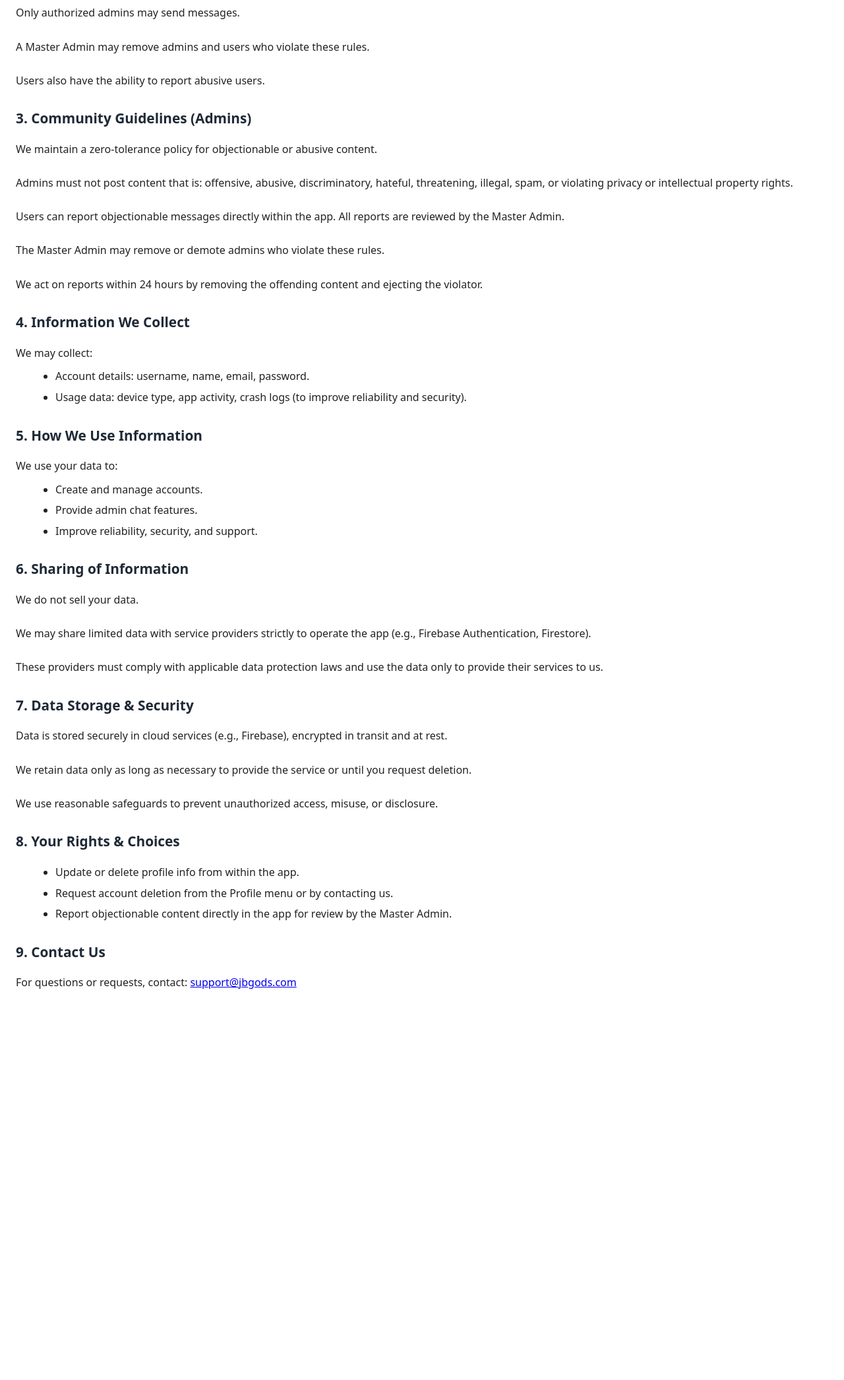
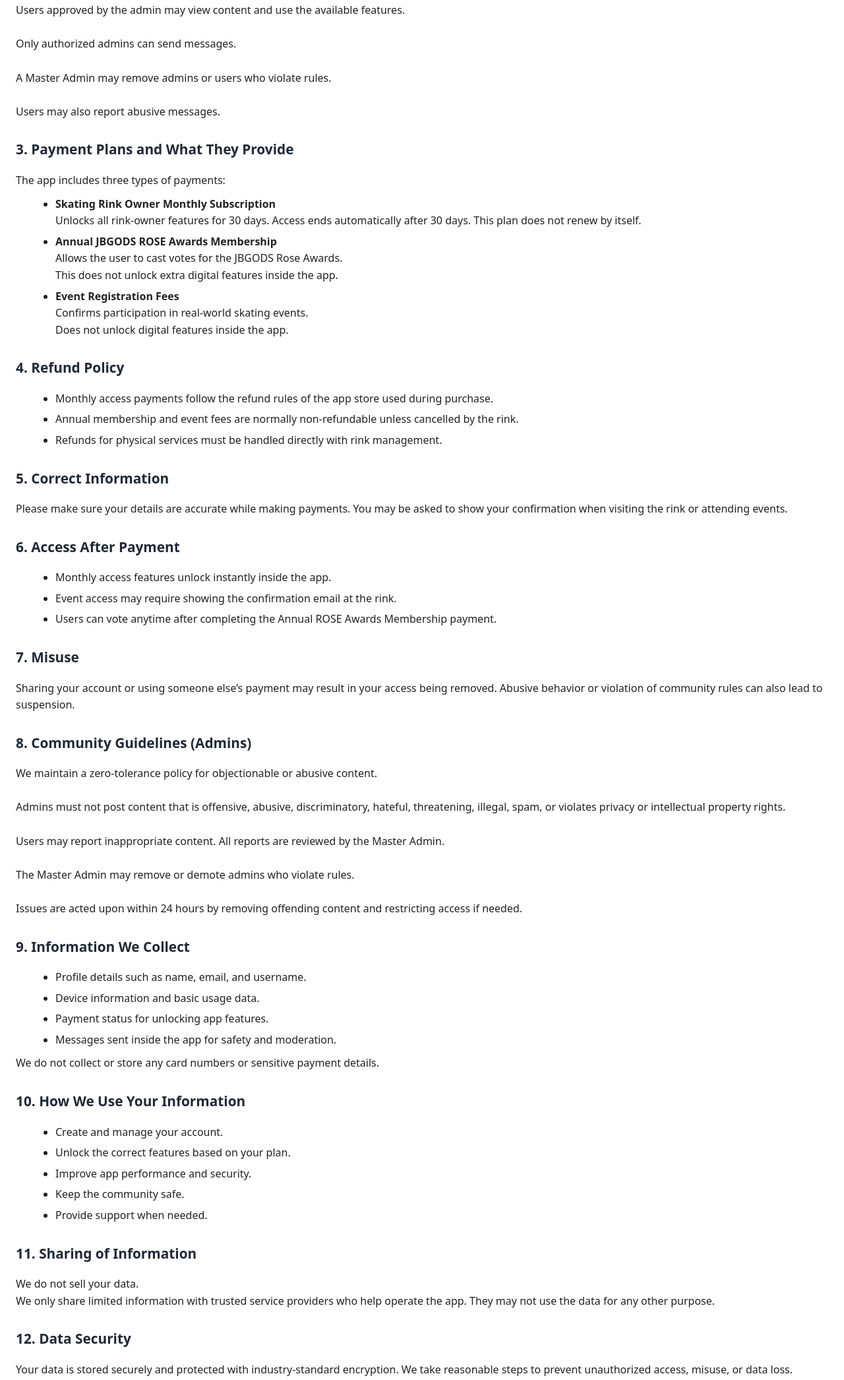
Before and after one commit to kunta-kshiraj/JBGODS_Privacy_Policy, a plain HTML site: page index.html in a window 1280 px wide. Shown: the part 323-2415 px from the top of the page at 66% size. Before the commit the page ends 1860 px from the top, so only its background shows below. Drawn offline with Linux system fonts and the light colour scheme.

Commit message:
Revise Terms and Conditions and Privacy Policy

```diff
--- a/index.html
+++ b/index.html
@@ -30,72 +30,132 @@
   </style>
 </head>
 <body>
-  <h1>JBGODS - Terms &amp; Conditions &amp; Privacy Policy</h1>
+  <h1>JBGODS – Terms & Conditions & Privacy Policy</h1>
+  <p><strong>Last updated:</strong> 12/1/2025</p>
 
   <h2>1. Acceptance of Terms</h2>
   <p>
-    By creating an account and using this app, you agree to these Terms &amp; Conditions and this Privacy Policy.
-    If you do not agree, please do not use the app.
+    By creating an account and using this app, you agree to these Terms & Conditions and this Privacy Policy.
+    If you do not agree, please stop using the app.
   </p>
 
   <h2>2. Who Can Use the App</h2>
   <p>
-    Users who became members on admin approval may view content and read admin messages.<br><br>
-    Only authorized admins may send messages.<br><br>
-    A Master Admin may remove admins and users who violate these rules.<br><br>
-    Users also have the ability to report abusive users.
+    Users approved by the admin may view content and use the available features.<br><br>
+    Only authorized admins can send messages.<br><br>
+    A Master Admin may remove admins or users who violate rules.<br><br>
+    Users may also report abusive messages.
   </p>
 
-  <h2>3. Community Guidelines (Admins)</h2>
+  <h2>3. Payment Plans and What They Provide</h2>
+  <p>The app includes three types of payments:</p>
+
+  <ul>
+    <li>
+      <strong>Skating Rink Owner Monthly Subscription</strong><br>
+      Unlocks all rink-owner features for 30 days. Access ends automatically after 30 days.
+      This plan does not renew by itself.
+    </li>
+
+    <li>
+      <strong>Annual JBGODS ROSE Awards Membership</strong><br>
+      Allows the user to cast votes for the JBGODS Rose Awards.<br>
+      This does not unlock extra digital features inside the app.
+    </li>
+
+    <li>
+      <strong>Event Registration Fees</strong><br>
+      Confirms participation in real-world skating events.<br>
+      Does not unlock digital features inside the app.
+    </li>
+  </ul>
+
+  <h2>4. Refund Policy</h2>
+  <ul>
+    <li>Monthly access payments follow the refund rules of the app store used during purchase.</li>
+    <li>Annual membership and event fees are normally non-refundable unless cancelled by the rink.</li>
+    <li>Refunds for physical services must be handled directly with rink management.</li>
+  </ul>
+
+  <h2>5. Correct Information</h2>
+  <p>
+    Please make sure your details are accurate while making payments.
+    You may be asked to show your confirmation when visiting the rink or attending events.
+  </p>
+
+  <h2>6. Access After Payment</h2>
+  <ul>
+    <li>Monthly access features unlock instantly inside the app.</li>
+    <li>Event access may require showing the confirmation email at the rink.</li>
+    <li>Users can vote anytime after completing the Annual ROSE Awards Membership payment.</li>
+  </ul>
+
+  <h2>7. Misuse</h2>
+  <p>
+    Sharing your account or using someone else’s payment may result in your access being removed.
+    Abusive behavior or violation of community rules can also lead to suspension.
+  </p>
+
+  <h2>8. Community Guidelines (Admins)</h2>
   <p>
     We maintain a zero-tolerance policy for objectionable or abusive content.<br><br>
-    Admins must not post content that is: offensive, abusive, discriminatory, hateful, threatening, illegal, spam,
-    or violating privacy or intellectual property rights.<br><br>
-    Users can report objectionable messages directly within the app. All reports are reviewed by the Master Admin.<br><br>
-    The Master Admin may remove or demote admins who violate these rules.<br><br>
-    We act on reports within 24 hours by removing the offending content and ejecting the violator.
+    Admins must not post content that is offensive, abusive, discriminatory, hateful, threatening,
+    illegal, spam, or violates privacy or intellectual property rights.<br><br>
+    Users may report inappropriate content. All reports are reviewed by the Master Admin.<br><br>
+    The Master Admin may remove or demote admins who violate rules.<br><br>
+    Issues are acted upon within 24 hours by removing offending content and restricting access if needed.
   </p>
 
-  <h2>4. Information We Collect</h2>
-  <p>We may collect:</p>
+  <h2>9. Information We Collect</h2>
   <ul>
-    <li>Account details: username, name, email, password.</li>
-    <li>Usage data: device type, app activity, crash logs (to improve reliability and security).</li>
+    <li>Profile details such as name, email, and username.</li>
+    <li>Device information and basic usage data.</li>
+    <li>Payment status for unlocking app features.</li>
+    <li>Messages sent inside the app for safety and moderation.</li>
+  </ul>
+  <p>We do not collect or store any card numbers or sensitive payment details.</p>
+
+  <h2>10. How We Use Your Information</h2>
+  <ul>
+    <li>Create and manage your account.</li>
+    <li>Unlock the correct features based on your plan.</li>
+    <li>Improve app performance and security.</li>
+    <li>Keep the community safe.</li>
+    <li>Provide support when needed.</li>
   </ul>
 
-  <h2>5. How We Use Information</h2>
-  <p>We use your data to:</p>
+  <h2>11. Sharing of Information</h2>
+  <p>
+    We do not sell your data.<br>
+    We only share limited information with trusted service providers who help operate the app.
+    They may not use the data for any other purpose.
+  </p>
+
+  <h2>12. Data Security</h2>
+  <p>
+    Your data is stored securely and protected with industry-standard encryption.
+    We take reasonable steps to prevent unauthorized access, misuse, or data loss.
+  </p>
+
+  <h2>13. Your Rights</h2>
   <ul>
-    <li>Create and manage accounts.</li>
-    <li>Provide admin chat features.</li>
-    <li>Improve reliability, security, and support.</li>
+    <li>Update your profile details.</li>
+    <li>Request account deletion from the Profile page.</li>
+    <li>Report users who violate rules.</li>
+    <li>Block abusive users within the chat.</li>
   </ul>
 
-  <h2>6. Sharing of Information</h2>
+  <h2>14. Changes to These Terms</h2>
   <p>
-    We do not sell your data.<br><br>
-    We may share limited data with service providers strictly to operate the app
-    (e.g., Firebase Authentication, Firestore).<br><br>
-    These providers must comply with applicable data protection laws and use the data
-    only to provide their services to us.
+    These Terms & Privacy details may be updated as services grow.
+    Important changes will be announced inside the app.
   </p>
 
-  <h2>7. Data Storage &amp; Security</h2>
+  <h2>15. Contact Us</h2>
   <p>
-    Data is stored securely in cloud services (e.g., Firebase), encrypted in transit and at rest.<br><br>
-    We retain data only as long as necessary to provide the service or until you request deletion.<br><br>
-    We use reasonable safeguards to prevent unauthorized access, misuse, or disclosure.
+    For questions or requests, please contact:
+    <a href="mailto:support@jbgods.com">support@jbgods.com</a>
   </p>
-
-  <h2>8. Your Rights &amp; Choices</h2>
-  <ul>
-    <li>Update or delete profile info from within the app.</li>
-    <li>Request account deletion from the Profile menu or by contacting us.</li>
-    <li>Report objectionable content directly in the app for review by the Master Admin.</li>
-  </ul>
-
-  <h2>9. Contact Us</h2>
-  <p>For questions or requests, contact: <a href="mailto:support@jbgods.com">support@jbgods.com</a></p>
 
 </body>
 </html>
```
